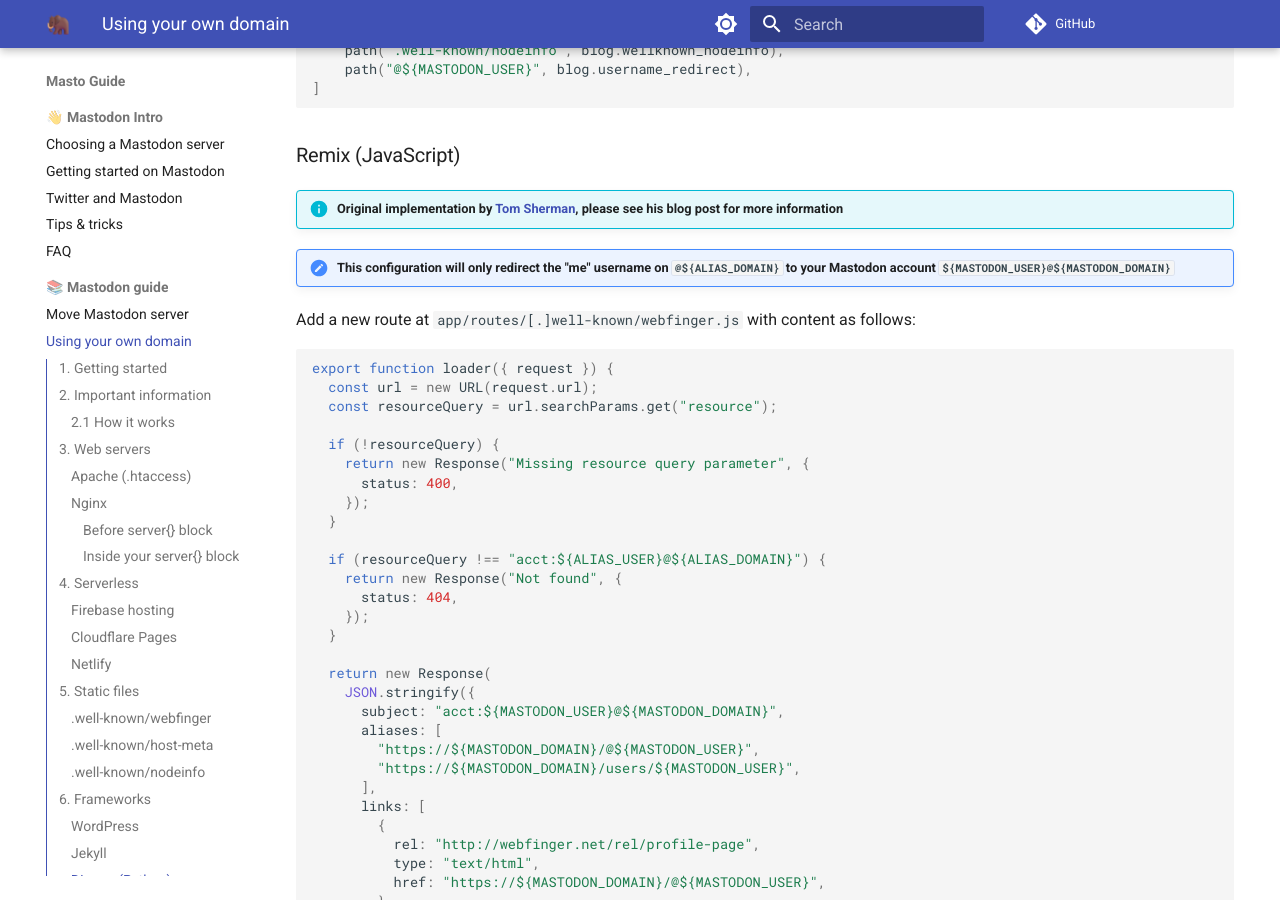
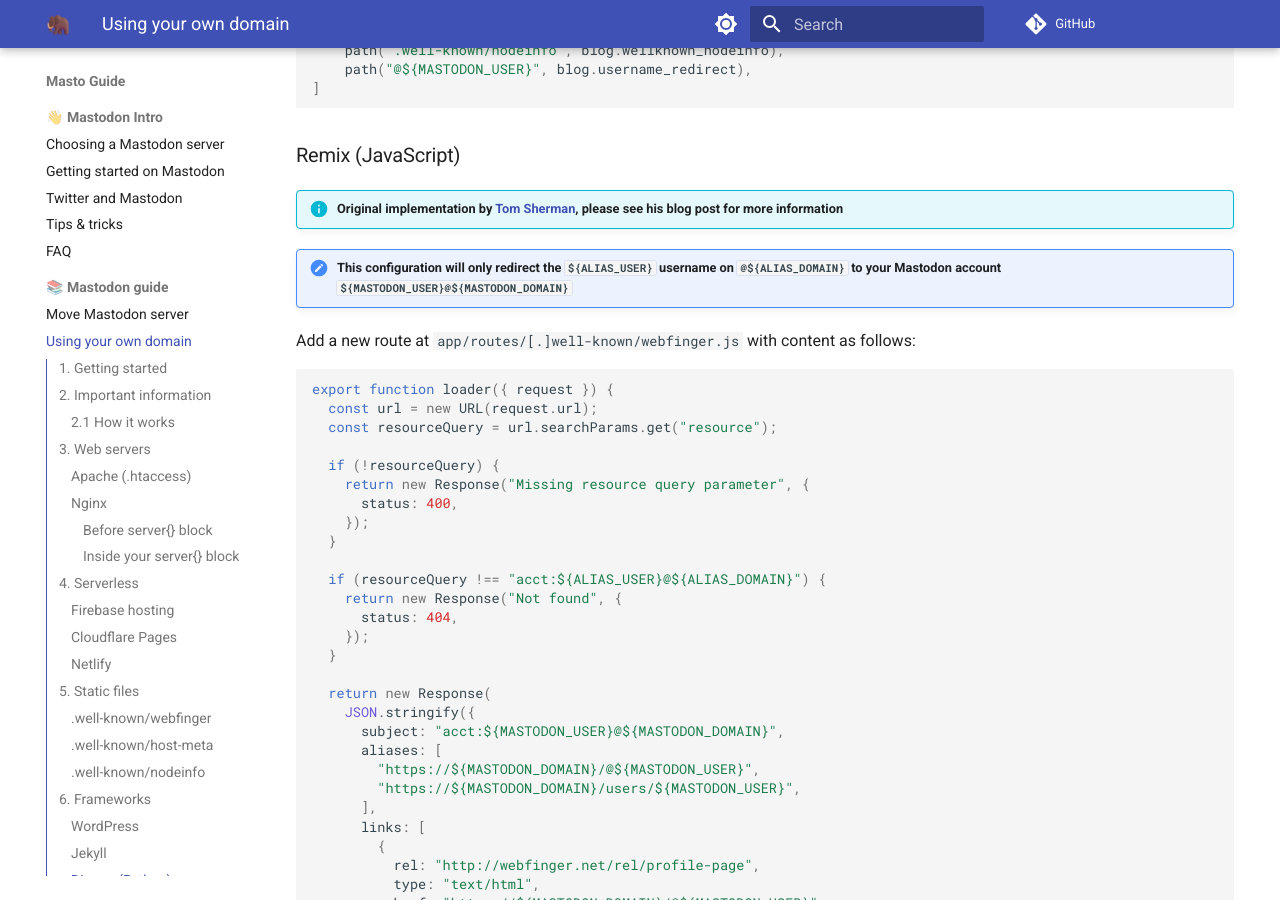
Before and after one commit to jippi/masto-guide, an MkDocs documentation site: the page built from docs/guide/use-your-own-domain.md, in a window 1280 px wide and 900 px high, scrolled down 9415 px. Built offline with MkDocs 1.6.1 and Material for MkDocs 9.7.7, drawn with Linux system fonts in a browser that asks for light colours; comment, search, counter and statistics services are not loaded.

Commit message:
Update docs/guide/use-your-own-domain.md
Co-authored-by: Christian Winther <jippignu@gmail.com>

```diff
--- a/docs/guide/use-your-own-domain.md
+++ b/docs/guide/use-your-own-domain.md
@@ -400,7 +400,7 @@ urlpatterns = [
 
 !!! info "Original implementation by [Tom Sherman](https://tom-sherman.com/blog/mastodon-domain-alias-on-remix){target=_blank}, please see his blog post for more information"
 
-!!! note "This configuration will only redirect the "me" username on `@${ALIAS_DOMAIN}` to your Mastodon account `${MASTODON_USER}@${MASTODON_DOMAIN}`"
+!!! note "This configuration will only redirect the `${ALIAS_USER}` username on `@${ALIAS_DOMAIN}` to your Mastodon account `${MASTODON_USER}@${MASTODON_DOMAIN}`"
 
 Add a new route at `app/routes/[.]well-known/webfinger.js` with content as follows:
 
```
